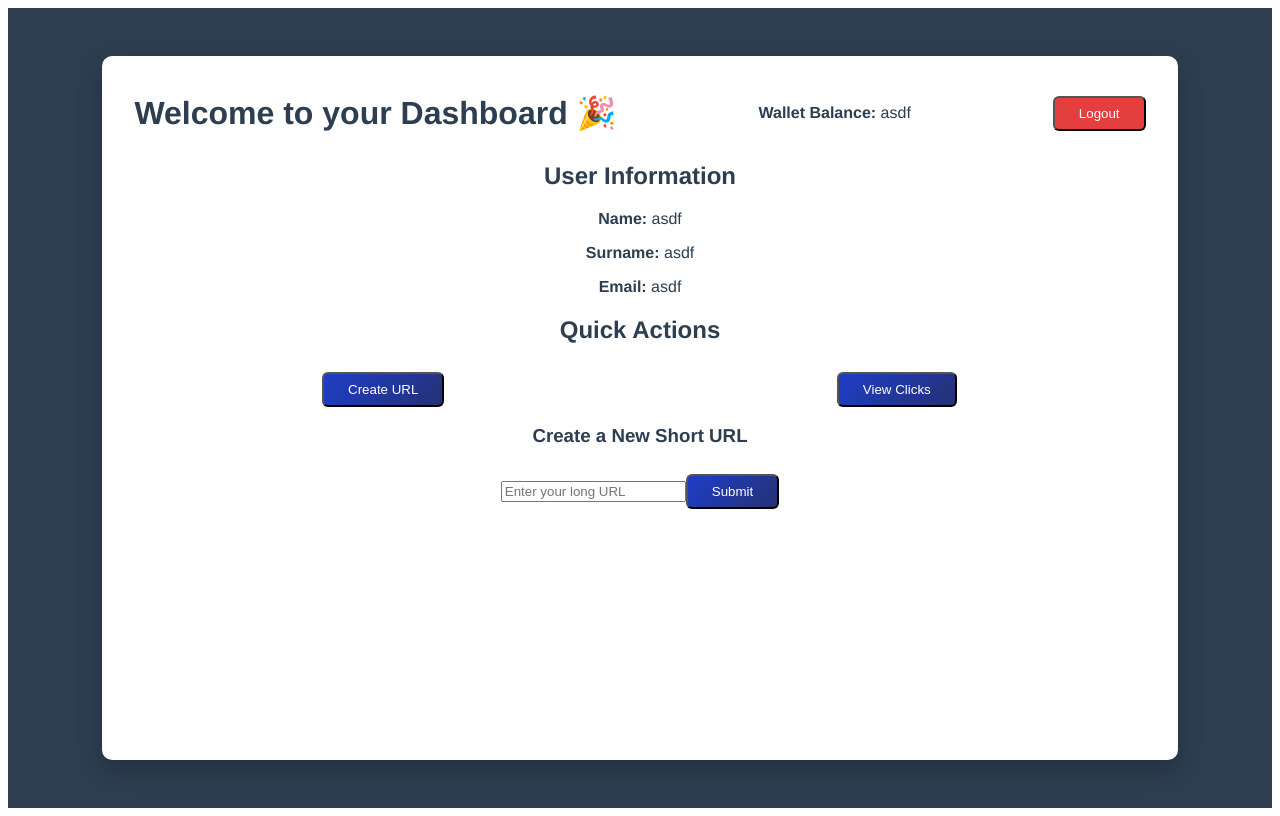
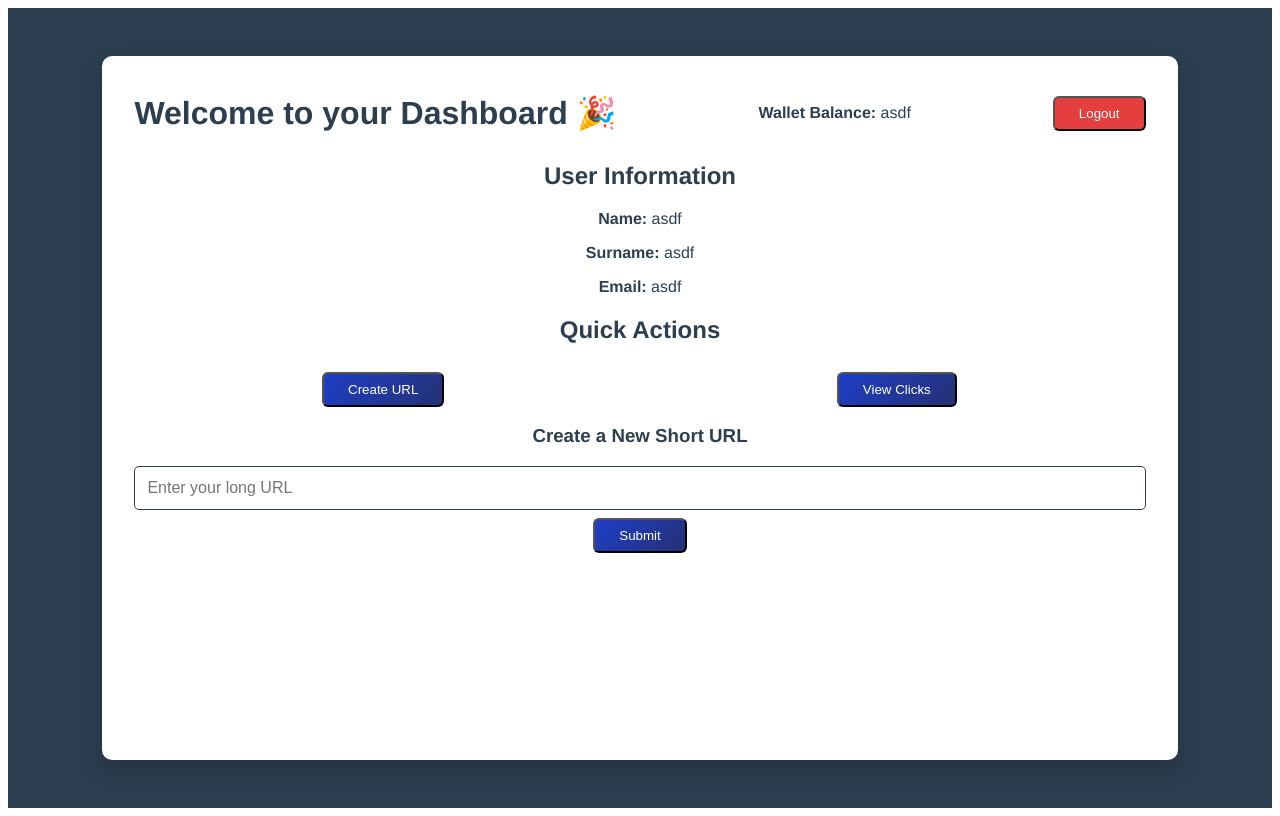
Before and after one commit to Turbo636/URLShortener_UI, a Vue app in the folder urlshortener_ui/: page /dashboard in a window 1280 px wide. Both pictures are taken after a click on the button "Create URL". Built offline with nearby package versions, Linux system fonts and the light colour scheme.

Commit message:
Update on dashboard view. Created URL response fields

```diff
--- a/urlshortener_ui/src/components/DashboardView.vue
+++ b/urlshortener_ui/src/components/DashboardView.vue
@@ -58,17 +58,24 @@
               <div class="actions">
                 <div class="mb-8" v-if="newUrlRequired">
                   <h3 class="text-lg font-medium mb-3 text-gray-700">Create a New Short URL</h3>
-                  <form @submit.prevent="createUrl" class="flex gap-2">
+                  <form @submit.prevent="createUrl" class="create-url">
                     <input
                       v-model="newUrl"
                       type="text"
                       placeholder="Enter your long URL"
-                      class="flex-1 border border-gray-300 rounded px-3 py-2 focus:outline-none focus:ring-2 focus:ring-blue-500"
                     />
                     <button class="dashboardBtns" type="submit">
                       Submit
                     </button>
                   </form>
+                  <div class="urlResponse" v-if="showUrlCreated">
+                    <label >New URL Created:</label>
+
+                    <!-- Display the new short URL -->
+                    <span class="newUrlCreated"><b>{{url}}</b></span>
+
+                  </div>
+
                 </div>
                 <div v-if="showTableClicks" class="tableClick mt-8">
                   <h3 class="text-lg font-medium mb-3 text-gray-700">URL Click Statistics</h3>
@@ -82,19 +89,19 @@
                     </thead>
                     <tbody>
                       <tr v-for="(item, index) in clickData" :key="index">
-                        <td class="border border-gray-200 px-3 py-2 text-blue-600 underline">
+                        <td >
                           {{ item.shortUrl }}
                         </td>
-                        <td class="border border-gray-200 px-3 py-2 truncate">
+                        <td >
                           {{ item.originalUrl }}
                         </td>
-                        <td class="border border-gray-200 px-3 py-2 text-center">
+                        <td >
                           {{ item.clicks }}
                         </td>
                       </tr>
 
                       <tr v-if="clickData.length === 0">
-                        <td colspan="3" class="text-center py-3 text-gray-500">
+                        <td colspan="3" >
                           No data found
                         </td>
                       </tr>
@@ -122,16 +129,20 @@ const userData = ref('')
 const newUrl = ref('')
 const newUrlRequired = ref(false)
 const showTableClicks = ref(false)
+const showUrlCreated = ref(false)
+const url = ref('')
 
 
 const showCreateUrlForm = () => {
   newUrlRequired.value = true
   showTableClicks.value = false
+  showUrlCreated.value = false
 }
 
 const showClicksTable = () => {
   showTableClicks.value = true
   newUrlRequired.value = false
+  showUrlCreated.value = false
 }
 
 const createUrl = () => {
@@ -142,6 +153,8 @@ const createUrl = () => {
 
   // Reset input field after submission
   newUrl.value = ''
+  showUrlCreated.value = true
+  url.value = 'https://localhost:3232/WWci3' // This should be set to the actual created URL from backend
 }
 
 const clickData = ref([
@@ -224,7 +237,6 @@ justify-content: center;
 }
 
 .dashboardBtns {
-
     margin-top: 0.5rem;
     padding: 0.5rem 1.5rem;
     border-radius: 0.375rem;
@@ -240,13 +252,40 @@ justify-content: center;
   justify-content: center;
   max-height: 400px; /* Adjust as needed */
   overflow-y: auto;
+  width: 100%;
   /* table {
     background-color: red;
   } */
+}
+
+.create-url {
+  input {
+    width: 100%;
+    padding: 0.75rem;
+    border: 1px solid #2c3e50;
+    border-radius: 5px;
+    font-size: 1rem;
+    transition: border-color 0.3s;
+    box-sizing: border-box;
+  }
 }
 
 .dashboardBtns:hover, .urlCreation button:hover, .viewWallet button:hover, .logoutBtn:hover {
     transform: scale(1.05);
 }
 
+.urlResponse {
+  display: grid;
+  align-items: center;
+  justify-content: center;
+  margin-top: 1rem;
+  padding: 0.5rem 1.5rem;
+}
+
+.newUrlCreated {
+  margin-top: 2%;
+  color: #3182ce; /* Blue-600 */
+  text-decoration: underline;
+}
+
 </style>
```
